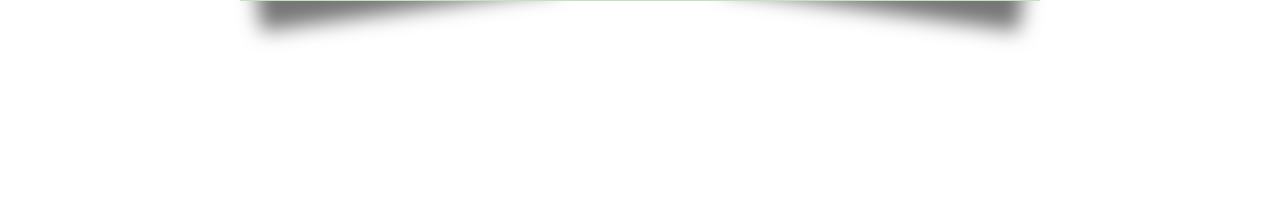
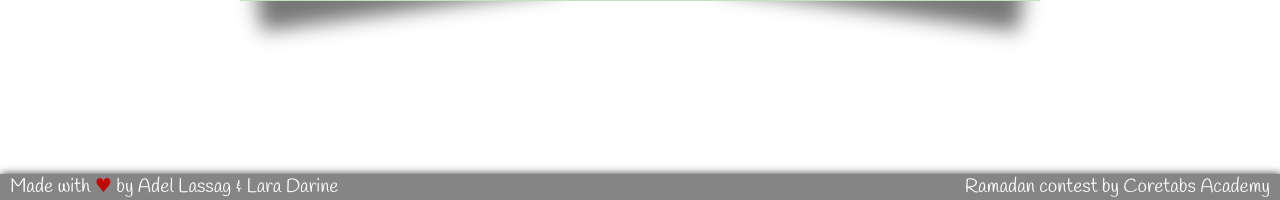
Before and after one commit to adelara-coretabs-contest/Adelara-coretabs-contest, a Flask app: page /add/meal in a window 1280 px wide. Shown: the part 600-800 px from the top of the page. Run offline with Flask 2, Linux system fonts and the light colour scheme.

Commit message:
Put static footer :sandal: section inside its block

```diff
--- a/templates/base.html
+++ b/templates/base.html
@@ -50,6 +50,15 @@
     {% endblock %}
     {% endblock %}
     {% block footer %}
+    <footer id="footer" class="flex">
+        <div id="made-by">
+            Made with <span>&hearts;</span> by <span>Adel Lassag</span> & <span>Lara Darine</span>
+        </div>
+
+        <div id="coretabs">
+            Ramadan contest by <span>Coretabs Academy</span>
+        </div>
+    </footer>
     {% endblock %}
 
     <script src="{{ url_for('static', filename='js/app.js') }}"></script>
```
